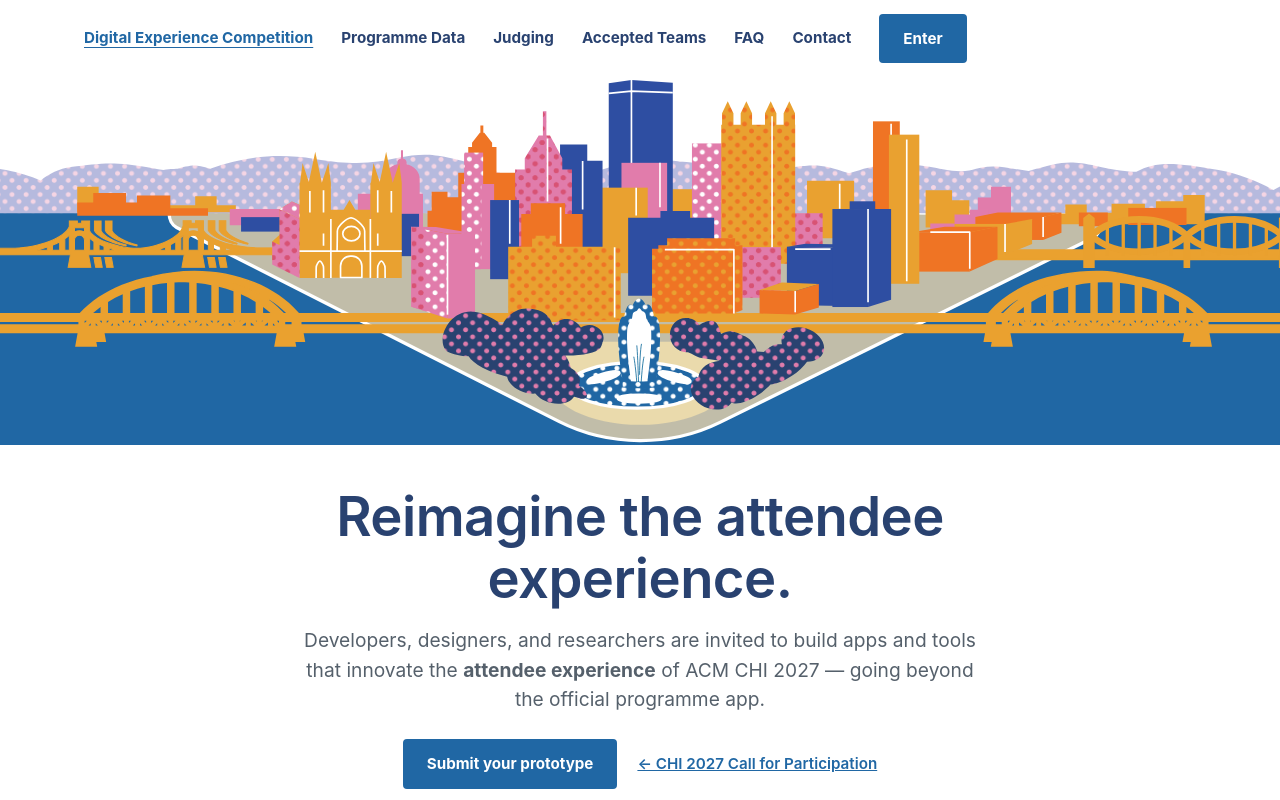
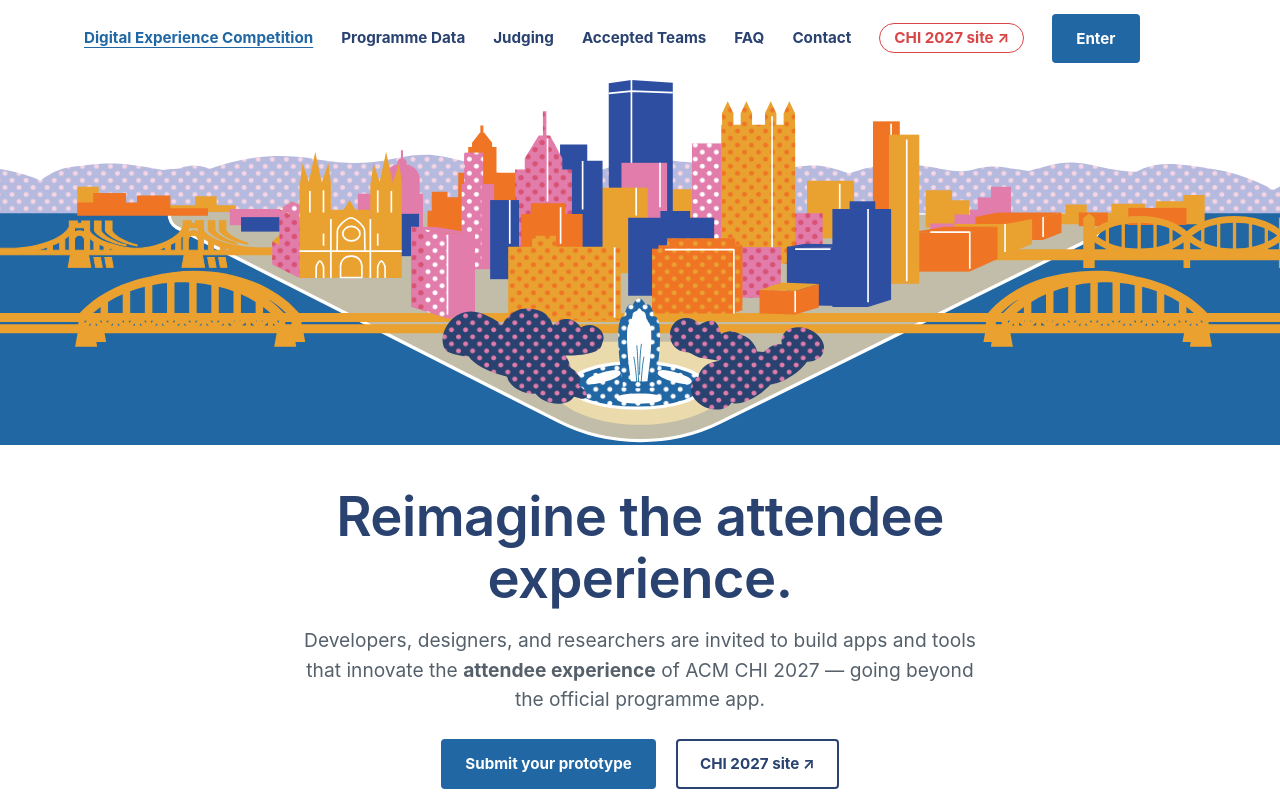
Before and after one commit to chidigitalexperience/web, an Astro site: page / in a window 1280 px wide. Shown: the top 800 px of the page. Built offline with nearby package versions, Linux system fonts and the light colour scheme; Astro itself is replaced by a stand-in of ours.

Commit message:
update main chi links

```diff
--- a/src/components/SiteHeader.astro
+++ b/src/components/SiteHeader.astro
@@ -4,6 +4,8 @@ interface Props {
 }
 
 const { variant = 'compact' } = Astro.props;
+
+const CHI2027_URL = 'https://chi2027.acm.org/digital-experience-competition/';
 
 const nav = [
   { href: '/', label: 'Digital Experience Competition' },
@@ -39,6 +41,11 @@ const currentPath = Astro.url.pathname;
             </a>
           </li>
         ))}
+        <li>
+          <a class="chi-site-link" href={CHI2027_URL} target="_blank" rel="noopener">
+            CHI 2027 site <span aria-hidden="true">&#8599;</span>
+          </a>
+        </li>
         <li><a class="btn btn-primary enter-cta" href="/enter/">Enter</a></li>
       </ul>
     </div>
@@ -122,6 +129,29 @@ const currentPath = Astro.url.pathname;
   .primary-nav a[aria-current='page'] {
     text-decoration: underline;
     text-underline-offset: 4px;
+  }
+
+  .chi-site-link {
+    color: var(--color-coral) !important;
+    border: 1.5px solid var(--color-coral);
+    border-radius: 999px;
+    padding: 5px 14px !important;
+  }
+
+  .chi-site-link:hover {
+    background: var(--color-coral);
+    color: var(--color-navy) !important;
+    opacity: 1 !important;
+  }
+
+  .main-nav-home .chi-site-link {
+    color: var(--color-coral-dark) !important;
+    border-color: var(--color-coral-dark);
+  }
+
+  .main-nav-home .chi-site-link:hover {
+    background: var(--color-coral-dark);
+    color: #fff !important;
   }
 
   .enter-cta {
--- a/src/pages/index.astro
+++ b/src/pages/index.astro
@@ -35,7 +35,9 @@ const keyDates = [
       </p>
       <div class="hero-actions">
         <a class="btn btn-primary" href="/enter/">Submit your prototype</a>
-        <a class="cfp-eyebrow" href="https://chi2027.acm.org/authors/app/">&larr; CHI 2027 Call for Participation</a>
+        <a class="btn btn-outline" href="https://chi2027.acm.org/digital-experience-competition/" target="_blank" rel="noopener">
+          CHI 2027 site <span aria-hidden="true">&#8599;</span>
+        </a>
       </div>
     </div>
   </section>
@@ -49,7 +51,7 @@ const keyDates = [
             This site is the operational home of the competition: full details,
             the programme data and API we provide, the judging process, and the
             submission forms. Promotional material and the headline
-            call-to-action live on the <a href="https://chi2027.acm.org/">main CHI 2027 site</a>, which
+            call-to-action live on the <a href="https://chi2027.acm.org/digital-experience-competition/">main CHI 2027 site</a>, which
             links here.
           </p>
         </section>
@@ -91,7 +93,7 @@ const keyDates = [
           </p>
           <p>
             For general CHI 2027 conference enquiries unrelated to this
-            competition, see the <a href="https://chi2027.acm.org/">main CHI 2027 site</a>.
+            competition, see the <a href="https://chi2027.acm.org/digital-experience-competition/">main CHI 2027 site</a>.
           </p>
         </section>
       </div>
@@ -141,12 +143,6 @@ const keyDates = [
     justify-content: center;
     gap: 1.25rem;
     margin-top: 1.5rem;
-  }
-
-  .cfp-eyebrow {
-    color: var(--color-blue-2);
-    font-weight: 600;
-    font-size: 0.95rem;
   }
 
   .hero-inner h1 {
```
